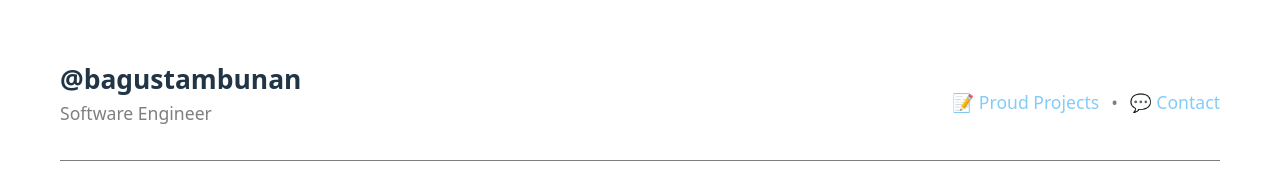
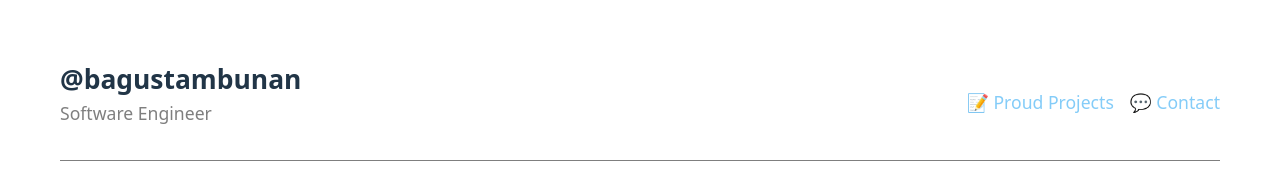
Before and after one commit to bagustambunan/software-engineer-portfolio-web, a React (Vite) app: page / in a window 1280 px wide. Shown: the top 173 px of the page. Built offline with nearby package versions, Linux system fonts and the light colour scheme.

Commit message:
update style

```diff
--- a/src/components/Header/index.tsx
+++ b/src/components/Header/index.tsx
@@ -1,17 +1,32 @@
-import { Link } from 'react-router-dom'
+import { Link, useLocation } from 'react-router-dom'
+import routes from '../../constants/route'
+import { profile } from '../../constants'
 import styles from './style.module.css'
 
 export default function Header() {
+  const location = useLocation()
+  const isActive = (link: string) => location.pathname === link
+  const links = [
+    {
+      name: "📝 Proud Projects",
+      link: routes.projects,
+    },
+    {
+      name: "💬 Contact",
+      link: routes.contact,
+    },
+  ]
   return (
     <header className={styles.header}>
       <Link to="/">
         <div className={styles.appTitle}>
-          <h2>@bagustambunan</h2>
-          <p>Software Engineer</p>
+          <h2>{profile.name}</h2>
+          <p>{profile.description}</p>
         </div></Link>
       <div className={styles.appNav}>
-        <Link to="/projects">📝 Proud Projects</Link>
-        <Link to="/contact">💬 Contact</Link>
+        {links.map((link) => (
+          <Link to={link.link} className={isActive(link.link) ? styles.activeLink : ''}>{link.name}</Link>
+        ))}
       </div>
     </header>
   )
--- a/src/components/Header/style.module.css
+++ b/src/components/Header/style.module.css
@@ -27,10 +27,15 @@
 .appNav {
   display: flex;
   flex-direction: row;
+  gap: 16px;
 }
 
-.appNav > *:not(:last-child)::after {
-  content: "•";
-  margin: 0 12px;
-  color: var(--text-color-with-opacity);
+.appNav a {
+  padding: 8px 0px;
 }
+
+.appNav a.activeLink {
+  background-color: var(--primary-color);
+  color: var(--background-color);
+  padding: 8px 16px;
+}
--- /dev/null
+++ b/src/constants/index.ts
@@ -0,0 +1,42 @@
+import type { Profile, Project } from "./types";
+
+export const profile: Profile = {
+  name: "@bagustambunan",
+  description: "Software Engineer",
+  photo: "/src/assets/images/avatar.png",
+  links: [
+    {
+      name: "Email",
+      link: "mailto:mhdbagus78@gmail.com",
+    },
+    {
+      name: "LinkedIn",
+      link: "https://www.linkedin.com/in/bagustambunan",
+    },
+    {
+      name: "GitHub",
+      link: "https://github.com/bagustambunan",
+    },
+    {
+      name: "Medium",
+      link: "https://bagustambunan.medium.com",
+    },
+  ],
+};
+
+const androidStack = {
+  name: "Android",
+  icon: "/src/assets/images/icon-android.webp",
+};
+
+export const projects: Project[] = [
+  {
+    name: "Oh My Bear Cute Stickers",
+    description: "An Android app to get collection of cute stickers created by me. This app reached 1M+ downloads on Google Play Store.",
+    image: "/src/assets/images/icon-oh-my-bear.png",
+    link: "https://play.google.com/store/apps/details?id=com.DuduuStudio.BearSticker",
+    stacks: [
+      androidStack
+    ],
+  },
+];
--- /dev/null
+++ b/src/constants/route.ts
@@ -0,0 +1,7 @@
+const routes = {
+  home: "/",
+  projects: "/projects",
+  contact: "/contact",
+};
+
+export default routes;
--- a/src/main.tsx
+++ b/src/main.tsx
@@ -6,6 +6,7 @@ import Layout from './layout'
 import Home from './pages/Home/index.tsx'
 import Projects from './pages/Projects/index.tsx'
 import Contact from './pages/Contact/index.tsx'
+import routes from './constants/route.ts'
 
 createRoot(document.getElementById('root')!).render(
   <StrictMode>
@@ -13,8 +14,8 @@ createRoot(document.getElementById('root')!).render(
       <Routes>
         <Route path="/" element={<Layout />}>
           <Route index element={<Home />} />
-          <Route path="/projects" element={<Projects />} />
-          <Route path="/contact" element={<Contact />} />
+          <Route path={routes.projects} element={<Projects />} />
+          <Route path={routes.contact} element={<Contact />} />
         </Route>
       </Routes>
     </BrowserRouter>
--- a/src/pages/Contact/constants.ts
+++ /dev/null
@@ -1,26 +0,0 @@
-import type { Profile } from "./type";
-
-export const profile: Profile =
-  {
-    name: "@bagustambunan",
-    description: "Software Engineer",
-    photo: "/src/assets/images/avatar.png",
-    links: [
-      {
-        name: "Email",
-        link: "mailto:mhdbagus78@gmail.com",
-      },
-      {
-        name: "LinkedIn",
-        link: "https://www.linkedin.com/in/bagustambunan",
-      },
-      {
-        name: "GitHub",
-        link: "https://github.com/bagustambunan",
-      },
-      {
-        name: "Medium",
-        link: "https://bagustambunan.medium.com",
-      },
-  ],
-}
--- a/src/pages/Contact/index.tsx
+++ b/src/pages/Contact/index.tsx
@@ -1,6 +1,6 @@
 import { Link } from "react-router-dom";
 import PageTitle from "../../components/PageTitle";
-import { profile } from "./constants";
+import { profile } from "../../constants";
 import styles from './style.module.css'
 
 export default function Contact() {
--- a/src/pages/Projects/constants.ts
+++ /dev/null
@@ -1,18 +0,0 @@
-import type { Project } from "./type";
-
-const androidStack = {
-  name: "Android",
-  icon: "/src/assets/images/icon-android.webp",
-}
-
-export const projects: Project[] = [
-  {
-    name: "Oh My Bear Cute Stickers",
-    description: "An Android app to get collection of cute stickers created by me. This app reached 1M+ downloads on Google Play Store.",
-    image: "/src/assets/images/icon-oh-my-bear.png",
-    link: "https://play.google.com/store/apps/details?id=com.DuduuStudio.BearSticker",
-    stacks: [
-      androidStack
-    ],
-  },
-];
--- a/src/pages/Projects/index.tsx
+++ b/src/pages/Projects/index.tsx
@@ -1,6 +1,6 @@
 import { Link } from 'react-router-dom'
 import PageTitle from '../../components/PageTitle'
-import { projects } from './constants'
+import { projects } from "../../constants"
 import styles from './style.module.css'
 
 export default function Projects() {
@@ -11,14 +11,14 @@ export default function Projects() {
         {projects.map((project) => (
           <div className={styles.projectContainer}>
             <div className={styles.projectImageContainer}>
-              <img src={project.image} alt={project.name} />
+              <img src={project.image} alt={project.name} title={project.name} />
             </div>
             <div className={styles.projectInfoContainer}>
               <h2>{project.name}</h2>
               <p>{project.description}</p>
               <div className={styles.projectStacksContainer}>
                 {project.stacks.map((stack) => (
-                  <img src={stack.icon} alt={stack.name} />
+                  <img src={stack.icon} alt={stack.name} title={stack.name} />
                 ))}
               </div>
               <Link to={project.link} target="_blank">View Project ↗️</Link>
```
Also changed, not shown: src/constants/types.ts (renamed from src/pages/Projects/type.ts, +12 -2 lines), src/pages/Contact/type.ts (deleted, +0 -9 lines).
